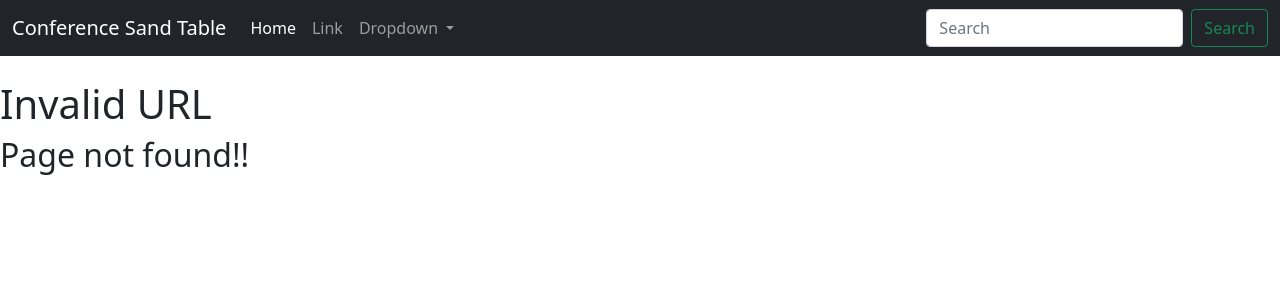
After one commit to ZSchweyk/ConferenceSandTable, a Flask app: template Server/templates/404.html in a window 1280 px wide. The commit adds this page. Shown: the top 300 px of the page. Run offline with Flask 2, Linux system fonts and the light colour scheme; the template is opened without the code that fills it, so the values that code supplies are empty.

Commit message:
semi working. Started following codemy tutorials

```diff
--- a/Server/server.py
+++ b/Server/server.py
@@ -1,46 +1,39 @@
 from flask import Flask, render_template, request
+from flask_wtf import FlaskForm
+from wtforms import StringField, SubmitField
+from wtforms.validators import DataRequired
 import os
 
 app = Flask(__name__)
+app.config["SECRET_KEY"] = "my super secret key that no one is supposed to know"
 
 EQUATIONS = ["sin(4 * theta)", ]
 
 
-@app.route('/')
-def login():
-    return render_template('login.html')
+# Create a Form Class
+class EquationForm(FlaskForm):
+    equation = StringField("Enter Equation", validators=[DataRequired()])
+    submit = SubmitField("Add")
 
 
-@app.route('/equations', methods=["POST", "GET"])
-def equations():
-    if request.method == 'POST':
-        fields = request.form
 
-        if fields["Email"] == "asdf@gmail.com" and fields["Password"] == "asdf":
-            return render_template("equations.html", equations=EQUATIONS)
-        else:
-            return login()
+@app.route('/')
+def home():
+    return render_template('home.html')
 
+@app.errorhandler(404)
+def page_not_found(e):
+    return render_template("404.html"), 404
 
-@app.route("/add_equation", methods=["POST", "GET"])
-def add_equation():
-    if request.method == "POST":
-        print(request.form["equation"])
-        EQUATIONS.append(request.form["equation"])
-        return render_template("equations.html", equations=EQUATIONS)
+# @app.route("/equation", methods=["GET", "POST"])
+# def equation():
+#     name = None
+#     form = EquationForm()
+#     if form.validate_on_submit():
+#         name = form.name.data
+#         form.name.data = ""
+#     return render_template("equations_form", name=name, form=form)
 
-
-@app.route("/remove_equation/<equation>", methods=["POST", "GET"])
-def remove_equation(equation):
-    if request.method == "POST":
-        print("Deleted")
-        pass
-
-
-@app.route("/draw_equation/")
-def draw_equation():
-    # os.system("python3 main.py")
-    return "Running"
 
 
 if __name__ == '__main__':
--- /dev/null
+++ b/Server/templates/404.html
@@ -0,0 +1,20 @@
+<!DOCTYPE html>
+<html lang="en">
+<head>
+    <meta charset="UTF-8">
+    <title>Page Not Found</title>
+</head>
+<body>
+
+{% extends 'base.html' %}
+
+{% block content %}
+
+    <h1>Invalid URL</h1>
+    <h2>Page not found!!</h2>
+
+{% endblock %}
+
+
+</body>
+</html>
--- /dev/null
+++ b/Server/templates/base.html
@@ -0,0 +1,33 @@
+
+<!doctype html>
+<html lang="en">
+<head>
+    <!-- Required meta tags -->
+    <meta charset="utf-8">
+    <meta name="viewport" content="width=device-width, initial-scale=1">
+
+    <!-- Bootstrap CSS -->
+    <link href="https://cdn.jsdelivr.net/npm/bootstrap@5.1.3/dist/css/bootstrap.min.css" rel="stylesheet" integrity="sha384-1BmE4kWBq78iYhFldvKuhfTAU6auU8tT94WrHftjDbrCEXSU1oBoqyl2QvZ6jIW3" crossorigin="anonymous">
+
+    <title>Hello, world!</title>
+</head>
+<body>
+{% include 'navbar.html' %}
+<br>
+<div class="container"></div>
+{% block content %}
+{% endblock %}
+<!--<h1>Hello, world!</h1>-->
+
+<!-- Optional JavaScript; choose one of the two! -->
+
+<!-- Option 1: Bootstrap Bundle with Popper -->
+<script src="https://cdn.jsdelivr.net/npm/bootstrap@5.1.3/dist/js/bootstrap.bundle.min.js" integrity="sha384-ka7Sk0Gln4gmtz2MlQnikT1wXgYsOg+OMhuP+IlRH9sENBO0LRn5q+8nbTov4+1p" crossorigin="anonymous"></script>
+
+<!-- Option 2: Separate Popper and Bootstrap JS -->
+<!--
+<script src="https://cdn.jsdelivr.net/npm/@popperjs/core@2.10.2/dist/umd/popper.min.js" integrity="sha384-7+zCNj/IqJ95wo16oMtfsKbZ9ccEh31eOz1HGyDuCQ6wgnyJNSYdrPa03rtR1zdB" crossorigin="anonymous"></script>
+<script src="https://cdn.jsdelivr.net/npm/bootstrap@5.1.3/dist/js/bootstrap.min.js" integrity="sha384-QJHtvGhmr9XOIpI6YVutG+2QOK9T+ZnN4kzFN1RtK3zEFEIsxhlmWl5/YESvpZ13" crossorigin="anonymous"></script>
+-->
+</body>
+</html>
--- /dev/null
+++ b/Server/templates/navbar.html
@@ -0,0 +1,44 @@
+<!DOCTYPE html>
+<html lang="en">
+<head>
+    <meta charset="UTF-8">
+    <title>Title</title>
+</head>
+<body>
+
+<nav class="navbar navbar-expand-lg navbar-dark bg-dark">
+    <div class="container-fluid">
+        <a class="navbar-brand" href="{{ url_for('home') }}">Conference Sand Table</a>
+        <button class="navbar-toggler" type="button" data-bs-toggle="collapse" data-bs-target="#navbarSupportedContent" aria-controls="navbarSupportedContent" aria-expanded="false" aria-label="Toggle navigation">
+            <span class="navbar-toggler-icon"></span>
+        </button>
+        <div class="collapse navbar-collapse" id="navbarSupportedContent">
+            <ul class="navbar-nav me-auto mb-2 mb-lg-0">
+                <li class="nav-item">
+                    <a class="nav-link active" aria-current="page" href="#">Home</a>
+                </li>
+                <li class="nav-item">
+                    <a class="nav-link" href="#">Link</a>
+                </li>
+                <li class="nav-item dropdown">
+                    <a class="nav-link dropdown-toggle" href="#" id="navbarDropdown" role="button" data-bs-toggle="dropdown" aria-expanded="false">
+                        Dropdown
+                    </a>
+                    <ul class="dropdown-menu" aria-labelledby="navbarDropdown">
+                        <li><a class="dropdown-item" href="#">Action</a></li>
+                        <li><a class="dropdown-item" href="#">Another action</a></li>
+                        <li><hr class="dropdown-divider"></li>
+                        <li><a class="dropdown-item" href="#">Something else here</a></li>
+                    </ul>
+                </li>
+            </ul>
+            <form class="d-flex">
+                <input class="form-control me-2" type="search" placeholder="Search" aria-label="Search">
+                <button class="btn btn-outline-success" type="submit">Search</button>
+            </form>
+        </div>
+    </div>
+</nav>
+
+</body>
+</html>
```
Also changed, not shown: Server/templates/equations.html (+5 -64 lines), Server/templates/home.html (added, +18 -0 lines).
